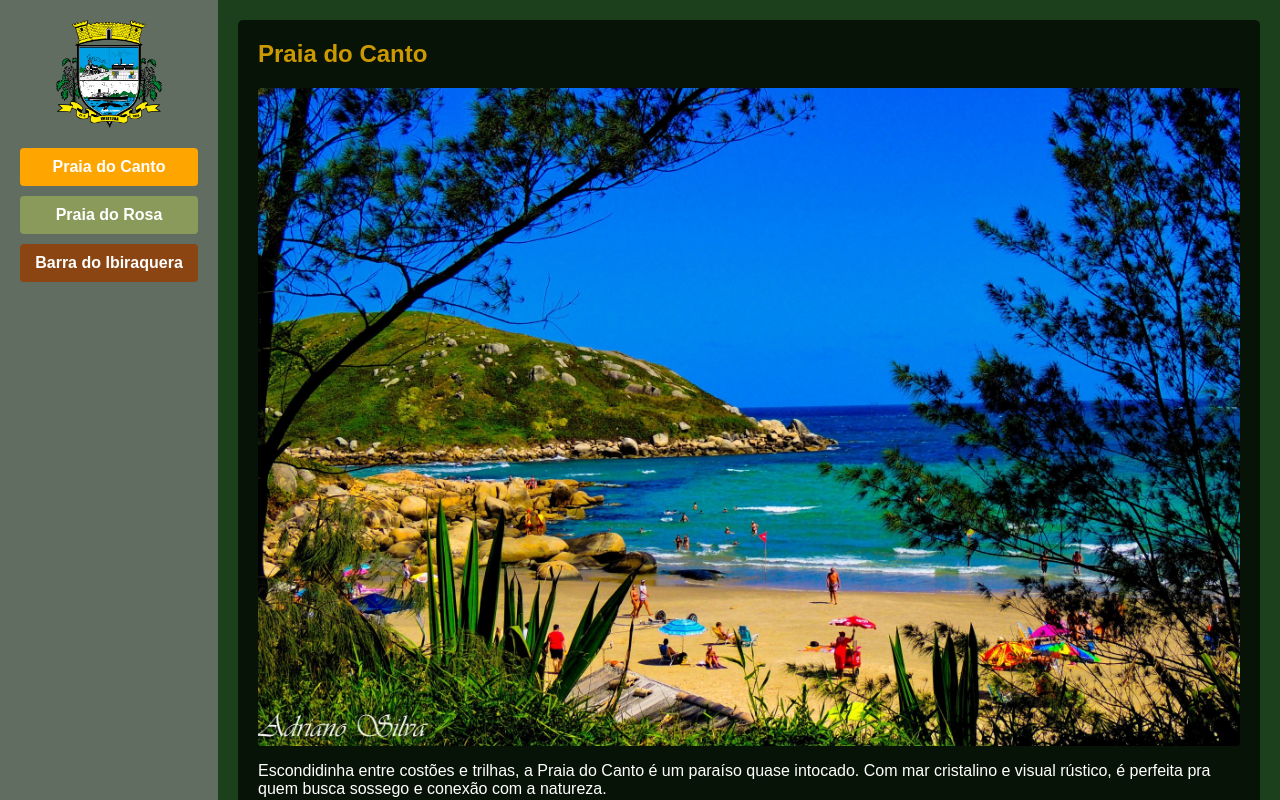
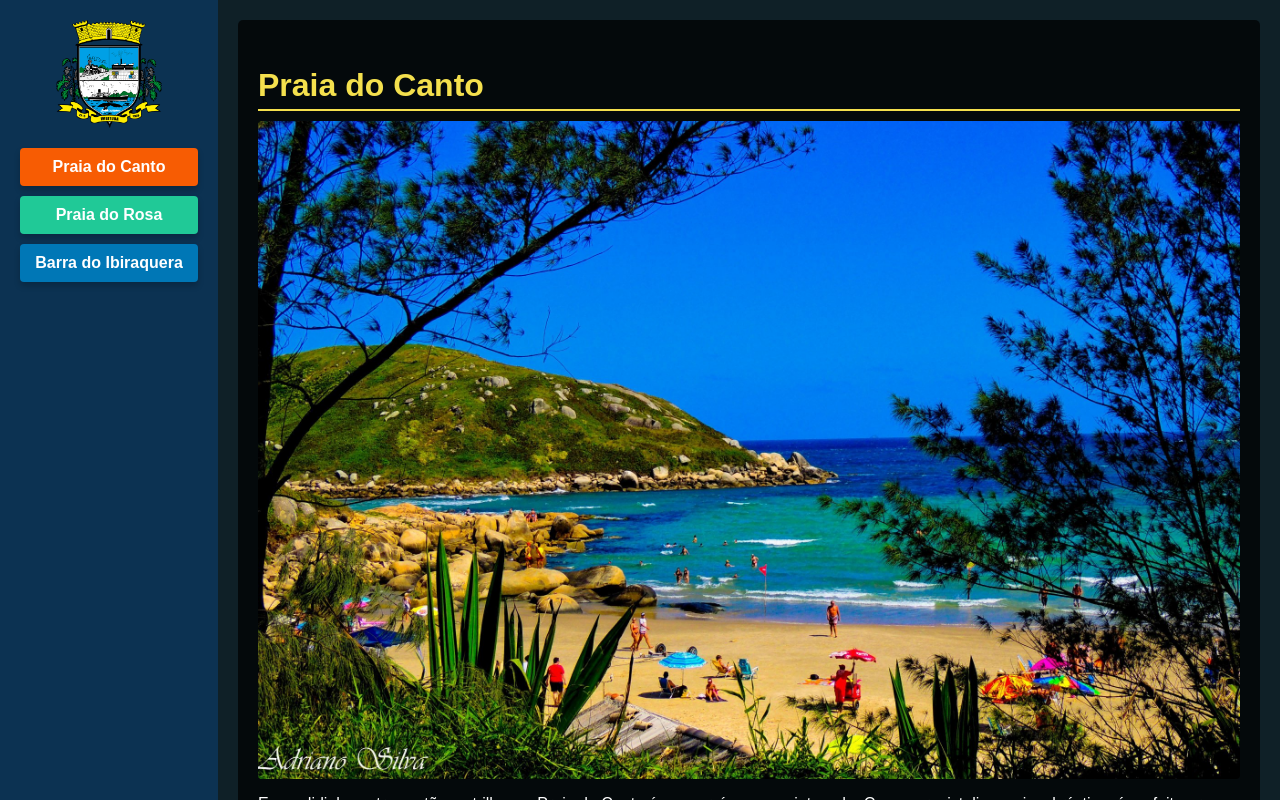
Before and after one commit to Valentim02/Codigo, a plain HTML site: page index.html in a window 1280 px wide. Drawn offline with Linux system fonts and the light colour scheme; a script that the page names is missing.

Commit message:
Minha sugestão
Adicionando mais cores e transição/efeito de destaque nos botões ao passar o mouse

```diff
--- a/style.css
+++ b/style.css
@@ -8,7 +8,7 @@ html, body {
 
 /* Fundo da página */
 body {
-  background-color: rgb(28, 64, 28); /* Cor verde escura no fundo */
+  background-color: #0f2027; /* Azul-petróleo escuro (mais moderno) */
   background-size: cover; /* Se tiver imagem de fundo, ela cobre toda a tela */
 }
 
@@ -23,7 +23,7 @@ body {
 
 /* Menu lateral (sidebar) */
 .sidebar {
-  background-color: rgba(128, 128, 128, 0.7); /* Cor cinza com transparência */
+  background-color: rgba(0, 123, 255, 0.2); /* Azul claro translúcido */
   padding: 20px; /* Espaço interno ao redor dos elementos */
   box-sizing: border-box; /* Garante que padding não aumente a largura total */
   display: flex; /* Flexbox ativo */
@@ -64,9 +64,10 @@ body {
 }
 
 /* Cores diferentes para cada botão do menu */
-.menu ul li:nth-child(1) a { background-color: #FFA500; } /* Laranja */
-.menu ul li:nth-child(2) a { background-color: #8A9A5B; } /* Verde oliva */
-.menu ul li:nth-child(3) a { background-color: #8B4513; } /* Marrom escuro */
+.menu ul li:nth-child(1) a { background-color: #f75c03; } /* Laranja vibrante */
+.menu ul li:nth-child(2) a { background-color: #20c997; } /* Verde água */
+.menu ul li:nth-child(3) a { background-color: #0077b6; } /* Azul oceano */
+
 
 
 
@@ -95,8 +96,11 @@ body {
 
 /* Título dentro da caixa */
 .box h2 {
-  color: #CC9900;
-  margin-top: 0; /* Remove o espaço acima do título */
+  color: #f4e04d; /* Amarelo solar */
+  font-size: 2rem;
+  border-bottom: 2px solid #f4e04d;
+  padding-bottom: 5px;
+  margin-bottom: 10px;
 }
 
 /* Imagem dentro do conteúdo */
@@ -149,3 +153,12 @@ body {
       padding: 15px; /* Menos espaço interno no celular */
   }
 }
+.menu ul li a {
+  box-shadow: 0 4px 6px rgba(0,0,0,0.2);
+  transition: transform 0.2s ease;
+}
+
+.menu ul li a:hover {
+  transform: scale(1.05); /* Aumenta levemente */
+  opacity: 0.9;
+}
```
